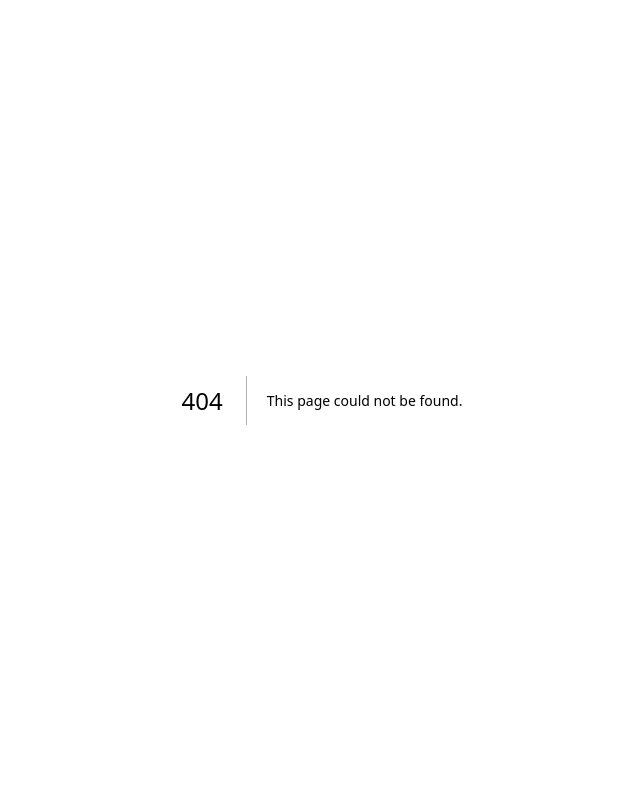
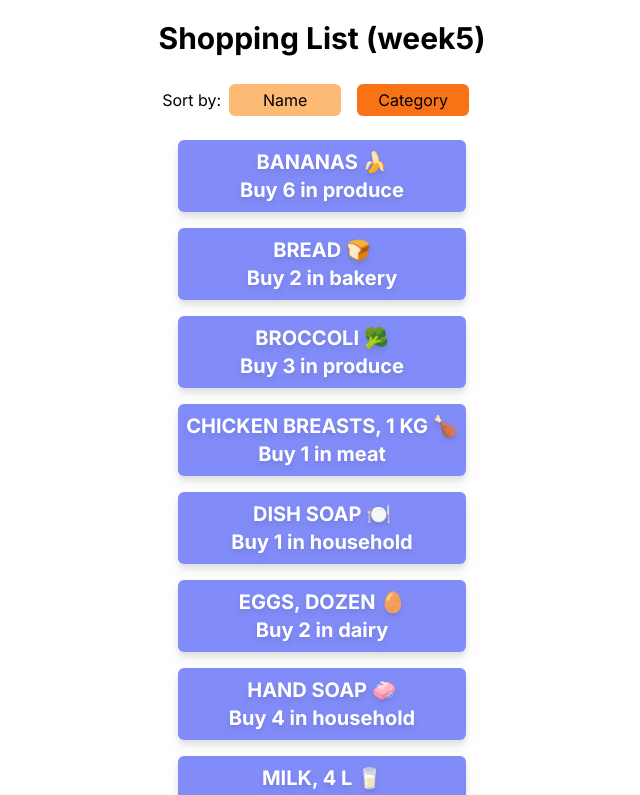
Before and after one commit to kevin-liuu/cprg306-assignments, a Next.js app: page /week5 in a window 1280 px wide. Before the commit this address had no page. Shown: the top 795 px of the page, without its empty margins (318-958 px from the left). Built offline with nearby package versions, Linux system fonts and the light colour scheme.

Commit message:
feat: added week5 with sort buttons

```diff
--- a/app/page.js
+++ b/app/page.js
@@ -17,6 +17,9 @@
       <div className="text-center hover:text-cyan-400 hover:underline p-2">
         <Link href="/week4">week4</Link>
       </div>
+      <div className="text-center hover:text-cyan-400 hover:underline p-2">
+        <Link href="/week5">week5</Link>
+      </div>
     </main>
   );
 }
--- /dev/null
+++ b/app/week5/item-list.js
@@ -0,0 +1,46 @@
+"use client";
+
+import Item from './item.js';
+import { useState } from "react";
+import itemsData from "./items.json";
+
+export default function ItemList() {
+    const [sortBy, setSortBy] = useState("name");
+
+    //map all objects in array
+    let items = itemsData.map((item =>({...item})));
+
+    //creating sort item method
+    const sortItem = ()=> {
+        if (sortBy === 'name'){
+            return items.sort((a, b)=>a.name.localeCompare(b.name))
+        }
+        if (sortBy ==='category'){
+            return items.sort((a, b)=>a.category.localeCompare(b.category))
+        }
+        return items;
+    }
+    //Get sorted items constant
+    const sortedItems = sortItem();
+
+    return(
+        <div>
+            <div>
+                <label> Sort by:
+                <button className={`${sortBy === 'name' ? 'bg-orange-300' : 'bg-orange-500'} p-1 m-2 w-28 rounded-md`} onClick={()=> setSortBy('name')}>
+                    Name
+                </button>
+                <button className={`${sortBy === 'category' ? 'bg-orange-300' : 'bg-orange-500'} p-1 m-2 w-28 rounded-md`} onClick={()=> setSortBy('category')}>
+                    Category
+                </button>
+                </label>
+            </div>
+            <div>
+                {/* displaying all objects in item card component, use sortedItems array    */}
+                {sortedItems.map((item)=>(<Item item={item} key={item.id}></Item>))}
+            </div>
+
+        </div>
+
+    );
+}
--- /dev/null
+++ b/app/week5/item.js
@@ -0,0 +1,13 @@
+function Item ({item}){
+
+    return(
+
+        <div className="p-2 m-4 bg-indigo-400 max-w-sm rounded-md drop-shadow-lg">
+            <ul className="text-xl font-bold text-white text-center drop-shadow-md">
+                <li className="uppercase">{item.name}</li>
+                <li>Buy {item.quantity} in {item.category}</li>
+            </ul>
+        </div>
+    );
+}
+export default Item;
--- /dev/null
+++ b/app/week5/items.json
@@ -0,0 +1,74 @@
+[
+    {
+      "id": "1h2GJKH12gkHG31h1H",
+      "name": "milk, 4 L 🥛",
+      "quantity": 1,
+      "category": "dairy"
+    },
+    {
+      "id": "2KJH3k2j3H1k2J3K1H",
+      "name": "bread 🍞",
+      "quantity": 2,
+      "category": "bakery"
+    },
+    {
+      "id": "3h2KJH3k2j3H1k2J3",
+      "name": "eggs, dozen 🥚",
+      "quantity": 2,
+      "category": "dairy"
+    },
+    {
+      "id": "4k2J3K1H2GJKH12gk",
+      "name": "bananas 🍌",
+      "quantity": 6,
+      "category": "produce"
+    },
+    {
+      "id": "5H1h1H2KJH3k2j3H",
+      "name": "broccoli 🥦",
+      "quantity": 3,
+      "category": "produce"
+    },
+    {
+      "id": "6H1k2J3K1H2GJKH1",
+      "name": "chicken breasts, 1 kg 🍗",
+      "quantity": 1,
+      "category": "meat"
+    },
+    {
+      "id": "7gkHG31h1H2KJH3k",
+      "name": "pasta sauce 🍝",
+      "quantity": 3,
+      "category": "canned goods"
+    },
+    {
+      "id": "8j3H1k2J3K1H2GJK",
+      "name": "spaghetti, 454 g 🍝",
+      "quantity": 2,
+      "category": "dry goods"
+    },
+    {
+      "id": "9H12gkHG31h1H2KJ",
+      "name": "toilet paper, 12 pack 🧻",
+      "quantity": 1,
+      "category": "household"
+    },
+    {
+      "id": "10H3k2j3H1k2J3K1",
+      "name": "paper towels, 6 pack",
+      "quantity": 1,
+      "category": "household"
+    },
+    {
+      "id": "11k2J3K1H2GJKH12",
+      "name": "dish soap 🍽️",
+      "quantity": 1,
+      "category": "household"
+    },
+    {
+      "id": "12GJKH12gkHG31h1",
+      "name": "hand soap 🧼",
+      "quantity": 4,
+      "category": "household"
+    }
+  ]
--- /dev/null
+++ b/app/week5/page.js
@@ -0,0 +1,18 @@
+import Link from 'next/link';
+import ItemList from './item-list.js';
+
+export default function Week5page (){
+    return (
+        <div className="flex-col">
+            <h1 className="text-3xl font-bold text-center mt-5 mb-5"> Shopping List (week5)</h1>
+
+            <div className="flex justify-center">
+                <ItemList></ItemList>
+            </div>
+
+            <div className="text-center hover:text-cyan-400 hover:underline p-2">
+                <Link href="/">Home</Link>
+            </div>
+        </div>
+    );
+}
```
